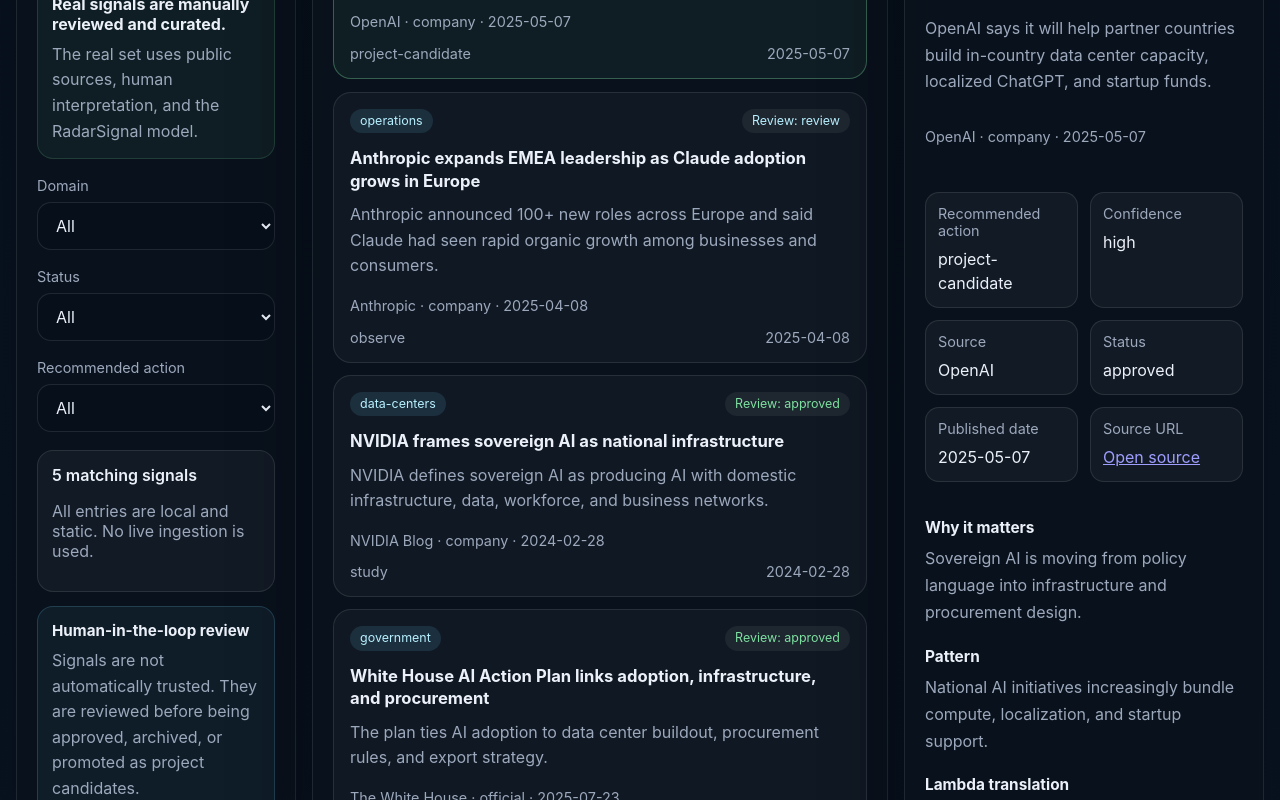
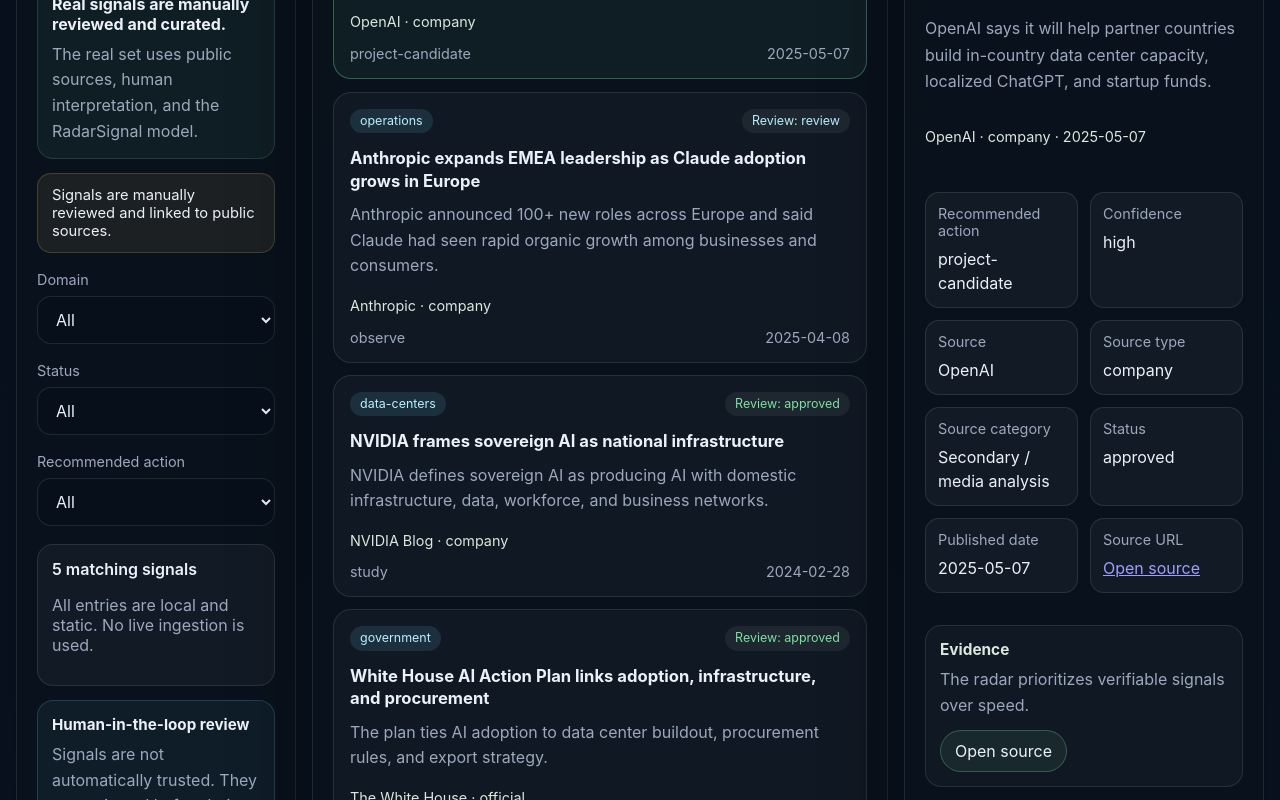
Before and after one commit to LambdaOpsLab/big-league-ops-radar, a React (Vite) app: page / in a window 1280 px wide. Shown: the part 1140-1940 px from the top of the page. Built offline with nearby package versions, Linux system fonts and the light colour scheme.

Commit message:
Add evidence and source verification layer

```diff
--- a/src/App.tsx
+++ b/src/App.tsx
@@ -21,6 +21,7 @@ interface DisplaySignal {
   sourceUrl?: string;
   publishedAt?: string;
   confidence: string;
+  sourceCategory?: 'primary' | 'secondary';
   footerLabel: string;
   detailBlocks: Array<{ heading: string; body: string }>;
   tags?: string[];
@@ -100,6 +101,7 @@ function normalizeDemoSignal(signal: Signal): DisplaySignal {
     source: 'Profile A demo dataset',
     confidence: signal.confidence,
     publishedAt: signal.horizon,
+    sourceCategory: 'secondary',
     footerLabel: signal.horizon,
     detailBlocks: [
       { heading: 'Operational implication', body: signal.implication },
@@ -123,6 +125,7 @@ function normalizeRealSignal(signal: RadarSignal): DisplaySignal {
     sourceUrl: signal.sourceUrl,
     publishedAt: signal.publishedAt,
     confidence: signal.confidence,
+    sourceCategory: signal.sourceType === 'official' || signal.sourceType === 'regulatory' ? 'primary' : 'secondary',
     footerLabel: signal.publishedAt,
     detailBlocks: [
       { heading: 'Why it matters', body: signal.whyItMatters },
@@ -143,6 +146,14 @@ function formatSourceMeta(signal: DisplaySignal) {
   }
 
   return `${signal.source} · ${signal.sourceType} · ${signal.publishedAt}`;
+}
+
+function formatSourceTypeLabel(value?: string) {
+  if (!value) {
+    return 'Source';
+  }
+
+  return value.replace('-', ' ');
 }
 
 function resolveSignalSet(mode: SignalMode) {
@@ -298,12 +309,18 @@ export default function App() {
             </button>
           </div>
 
-          <div className="mode-note">
+              <div className="mode-note">
             <strong>Real signals are manually reviewed and curated.</strong>
             <p>
               The real set uses public sources, human interpretation, and the RadarSignal model.
             </p>
           </div>
+
+          {isRealMode ? (
+            <div className="verification-note">
+              Signals are manually reviewed and linked to public sources.
+            </div>
+          ) : null}
 
           <label className="field">
             <span>Domain</span>
@@ -380,7 +397,11 @@ export default function App() {
                   <h3>{signal.title}</h3>
                   <p>{signal.summary}</p>
                   <div className="signal-meta-line">
-                    <span>{mode === 'demo' ? signal.status : formatSourceMeta(signal)}</span>
+                    <span>
+                      {mode === 'demo'
+                        ? signal.status
+                        : `${signal.source} · ${formatSourceTypeLabel(signal.sourceType)}`}
+                    </span>
                   </div>
                   <div className="card-footer">
                     <span>{signal.action}</span>
@@ -429,6 +450,14 @@ export default function App() {
                   <dd>{selectedSignal.source}</dd>
                 </div>
                 <div>
+                  <dt>Source type</dt>
+                  <dd>{formatSourceTypeLabel(selectedSignal.sourceType)}</dd>
+                </div>
+                <div>
+                  <dt>Source category</dt>
+                  <dd>{selectedSignal.sourceCategory === 'primary' ? 'Primary / official' : 'Secondary / media analysis'}</dd>
+                </div>
+                <div>
                   <dt>Status</dt>
                   <dd>{selectedSignal.status}</dd>
                 </div>
@@ -447,6 +476,16 @@ export default function App() {
                   </div>
                 ) : null}
               </dl>
+
+              {selectedSignal.sourceUrl ? (
+                <div className="evidence-panel">
+                  <h4>Evidence</h4>
+                  <p>The radar prioritizes verifiable signals over speed.</p>
+                  <a className="source-button" href={selectedSignal.sourceUrl} target="_blank" rel="noreferrer">
+                    Open source
+                  </a>
+                </div>
+              ) : null}
 
               {selectedSignal.detailBlocks.map((block) => (
                 <div className="detail-block" key={block.heading}>
--- a/src/styles.css
+++ b/src/styles.css
@@ -286,6 +286,16 @@ select {
   line-height: 1.6;
 }
 
+.verification-note {
+  margin-top: 14px;
+  padding: 12px 14px;
+  border-radius: 14px;
+  background: rgba(255, 209, 102, 0.08);
+  border: 1px solid rgba(255, 209, 102, 0.18);
+  color: var(--text);
+  font-size: 0.92rem;
+}
+
 .mode-demo .panel,
 .mode-demo .hero-meta > div,
 .mode-demo .metric-card {
@@ -421,6 +431,12 @@ select {
   line-height: 1.5;
 }
 
+.signal-meta-line span {
+  display: inline-flex;
+  flex-wrap: wrap;
+  gap: 8px;
+}
+
 .card-footer {
   font-size: 0.9rem;
 }
@@ -459,6 +475,42 @@ dd {
   padding-top: 4px;
 }
 
+.evidence-panel {
+  padding: 14px;
+  border-radius: 16px;
+  background: rgba(255, 255, 255, 0.03);
+  border: 1px solid var(--border);
+}
+
+.evidence-panel h4 {
+  margin: 0 0 8px;
+  font-size: 0.96rem;
+}
+
+.evidence-panel p {
+  margin: 0 0 12px;
+  color: var(--muted);
+  line-height: 1.6;
+}
+
+.source-button {
+  display: inline-flex;
+  align-items: center;
+  justify-content: center;
+  padding: 10px 14px;
+  border-radius: 999px;
+  border: 1px solid rgba(114, 214, 255, 0.3);
+  background: rgba(114, 214, 255, 0.1);
+  color: var(--text);
+  text-decoration: none;
+}
+
+.source-button:hover,
+.source-button:focus-visible {
+  outline: none;
+  background: rgba(114, 214, 255, 0.16);
+}
+
 .detail-block h4 {
   margin: 0 0 8px;
   font-size: 0.96rem;
@@ -469,6 +521,25 @@ dd {
   margin: 0;
   color: var(--muted);
   line-height: 1.7;
+}
+
+.mode-real .signal-meta-line,
+.mode-real .evidence-panel {
+  color: #dce7dd;
+}
+
+.mode-real .source-button {
+  border-color: rgba(126, 224, 160, 0.28);
+  background: rgba(126, 224, 160, 0.08);
+}
+
+.mode-real .source-button:hover,
+.mode-real .source-button:focus-visible {
+  background: rgba(126, 224, 160, 0.14);
+}
+
+.mode-demo .evidence-panel {
+  border-color: rgba(114, 214, 255, 0.16);
 }
 
 .empty-state {
```
Also changed, not shown: 1 other file (tests, documents, lock files or other folders).
